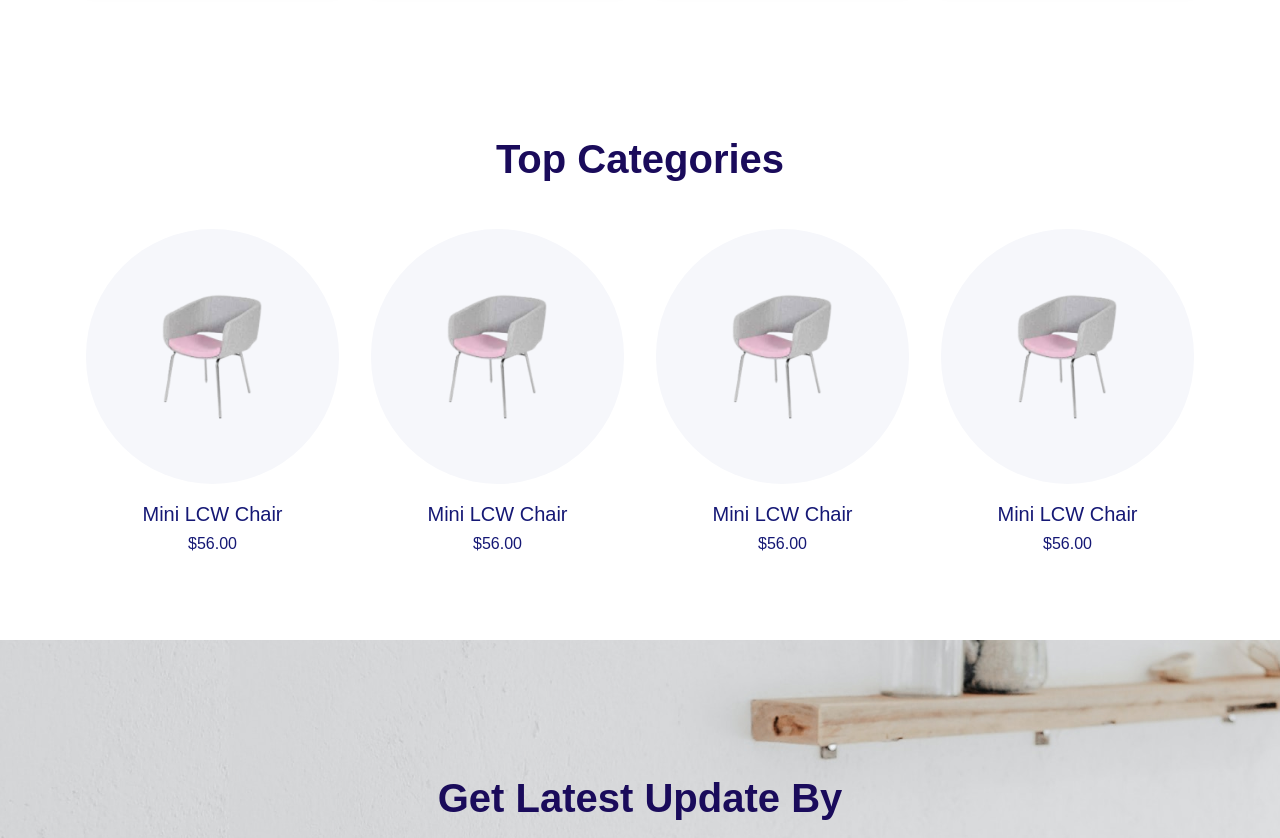
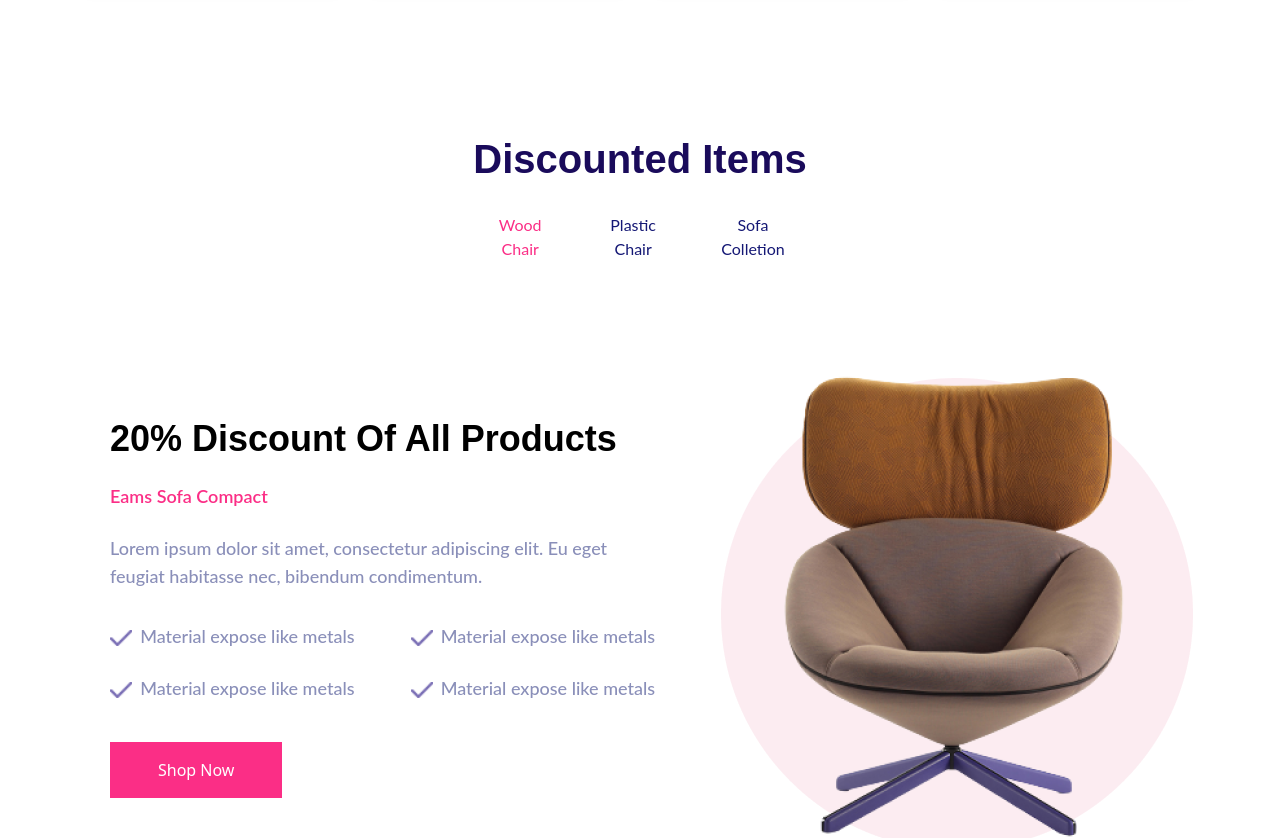
Before and after one commit to MuhammadFahadAkbar/Ecommerce-Website, a React (Create React App) app: page / in a window 1280 px wide. Shown: the part 2840-3678 px from the top of the page. Built offline with nearby package versions, Linux system fonts and the light colour scheme.

Commit message:
Added a discounted items section

```diff
--- a/src/pages/Home/index.jsx
+++ b/src/pages/Home/index.jsx
@@ -15,6 +15,8 @@ import PenIcon from "../../images/Pen.png";
 import NewsletterBg from "../../images/newsletter.png";
 import BrandsImage from "../../images/brands.png";
 import TopChair from "../../images/topchair.png";
+import DiscountedChair from "../../images/discountedchair.png";
+import TickIcon from "../../images/Tick.png";
 
 import { Link } from "react-router-dom";
 
@@ -816,6 +818,75 @@ const Home = () => {
         </div>
       </div>
 
+      {/* Discount Item! */}
+      <div className="custom-container m-auto py-20">
+        <h1 className="font-josefin text-[#1A0B5B] text-center font-bold text-[40px] mb-6">
+          Discounted Items
+        </h1>
+        <div className="text-center font-lato flex gap-8 w-[28%] m-auto">
+          <p className="text-[#FB2E86] hover:cursor-pointer">Wood Chair</p>
+          <p className="text-[#151875] hover:text-[#FB2E86] hover:cursor-pointer">
+            Plastic Chair
+          </p>
+          <p className="text-[#151875] hover:text-[#FB2E86] hover:cursor-pointer">
+            Sofa Colletion
+          </p>
+        </div>
+        <div className="flex justify-center items-center mt-10">
+          <div className="custom-container m-auto flex justify-between items-center pl-10">
+            <div style={{ flex: "1 0 50%", paddingTop: "40px" }}>
+              <h1 className="font-josefin font-bold text-4xl leading-[55px] mb-4">
+                20% Discount Of All Products
+              </h1>
+              <p className="font-lato text-[#FB2E86] font-semibold mb-6 text-lg">
+                Eams Sofa Compact
+              </p>
+              <p className="text-[#8A8FB9] text-lg font-medium font-lato mb-8">
+                Lorem ipsum dolor sit amet, consectetur adipiscing elit. Eu eget{" "}
+                <br /> feugiat habitasse nec, bibendum condimentum.
+              </p>
+              <div className="flex justify-start items-center gap-14 mb-4">
+                <div>
+                  <div className="flex">
+                    <img src={TickIcon} className="h-6 pt-2 pr-2" alt="" />
+                    <p className="text-[#8A8FB9] text-lg font-medium font-lato mb-6">
+                      Material expose like metals
+                    </p>
+                  </div>
+                  <div className="flex">
+                    <img src={TickIcon} className="h-6 pt-2 pr-2" alt="" />
+                    <p className="text-[#8A8FB9] text-lg font-medium font-lato mb-6">
+                      Material expose like metals
+                    </p>
+                  </div>
+                </div>
+                <div>
+                  <div className="flex">
+                    <img src={TickIcon} className="h-6 pt-2 pr-2" alt="" />
+                    <p className="text-[#8A8FB9] text-lg font-medium font-lato mb-6">
+                      Material expose like metals
+                    </p>
+                  </div>
+                  <div className="flex">
+                    <img src={TickIcon} className="h-6 pt-2 pr-2" alt="" />
+                    <p className="text-[#8A8FB9] text-lg font-medium font-lato mb-6">
+                      Material expose like metals
+                    </p>
+                  </div>
+                </div>
+              </div>
+
+              <button className="px-12 py-4 bg-[#FB2E86] text-white">
+                Shop Now
+              </button>
+            </div>
+            <div className="pt-14">
+              <img src={DiscountedChair} alt="" />
+            </div>
+          </div>
+        </div>
+      </div>
+
       {/* Top Categories */}
       <div className="custom-container m-auto py-20">
         <h1 className="font-josefin text-[#1A0B5B] text-center font-bold text-[40px] mb-6">
```
Also changed, not shown: src/images/Tick.png (added), src/images/discountedchair.png (added).
